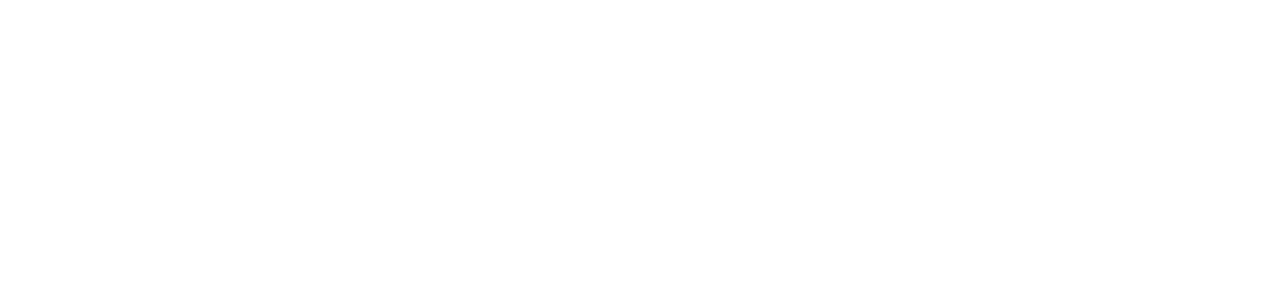
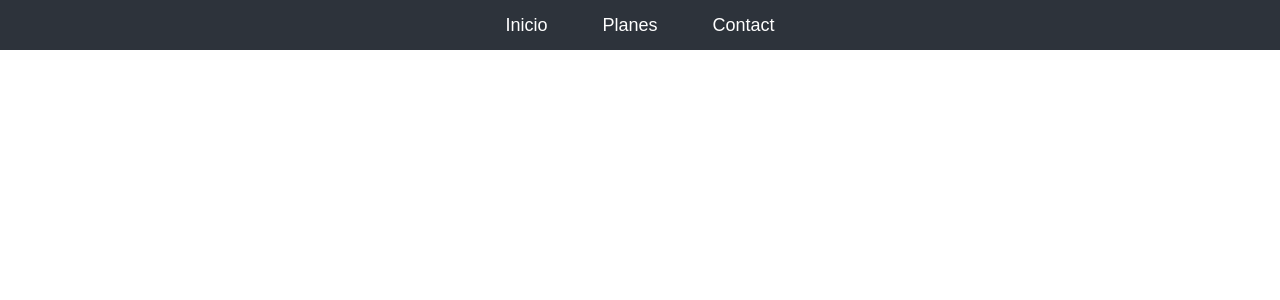
Before and after one commit to crescowboy/appwebfitness, a React (Create React App) app: page /entreno in a window 1280 px wide. Before the commit this address had no page. Shown: the top 300 px of the page. Built offline with nearby package versions, Linux system fonts and the light colour scheme.

Commit message:
creando componente Entreno_page y agregandole el envto de la imagen

```diff
--- a/src/App.js
+++ b/src/App.js
@@ -3,6 +3,7 @@
 import React from 'react';
 import Home from './paginas/Home';
 import Planes from './paginas/Planes';
+import Entreno_page from './paginas/Entreno_page';
 
 
 function App() {
@@ -15,6 +16,7 @@
       <Routes>
         <Route path='/' element={<Home></Home>}></Route>
         <Route path='/planes' element={<Planes></Planes>}></Route>
+        <Route path='/entreno' element={<Entreno_page></Entreno_page>}></Route>
       </Routes>
    </>
   );
--- /dev/null
+++ b/src/paginas/Entreno_page.jsx
@@ -0,0 +1,12 @@
+import React from 'react'
+import Nav from '../Nav'
+
+const Entreno_page = () => {
+  return (
+    <div>
+      <Nav></Nav>
+    </div>
+  )
+}
+
+export default Entreno_page
--- a/src/paginas/Home.jsx
+++ b/src/paginas/Home.jsx
@@ -6,11 +6,13 @@
 import imgProgreso from '../img/progreso.jpg';
 import imgFood from '../img/food.jpg';
 import Nav from '../Nav';
+import { useNavigate } from 'react-router-dom';
 
 const Home = () => {
     const [nombre, setNombre] = useState('');
     const [email, setEmail] = useState('');
     const [mensaje, setMensaje] = useState('');
+    const navigate = useNavigate();
     const formContacto = (e) => {
       e.preventDefault(); // Evita la recarga de la página al enviar el formulario
       toast.success('Mensaje enviado', { autoClose: 2500 });
@@ -19,6 +21,12 @@
       setNombre('');
       setEmail('');
       setMensaje('');
+    }
+
+
+    const entreno = ()=>{
+
+      navigate("/entreno")
     }
 
     return (
@@ -44,7 +52,7 @@
               Diseñamos rutinas de entrenamiento específicas para cada usuario, adaptadas a sus objetivos y nivel de
               condición física.
             </p>
-            <img src={imgEntreno} alt="Entreno" />
+            <img src={imgEntreno} alt="Entreno" onClick={entreno}/>
           </div>
           <div className="feature">
             <h2 className="feature-title">Seguimiento de progreso</h2>
```
